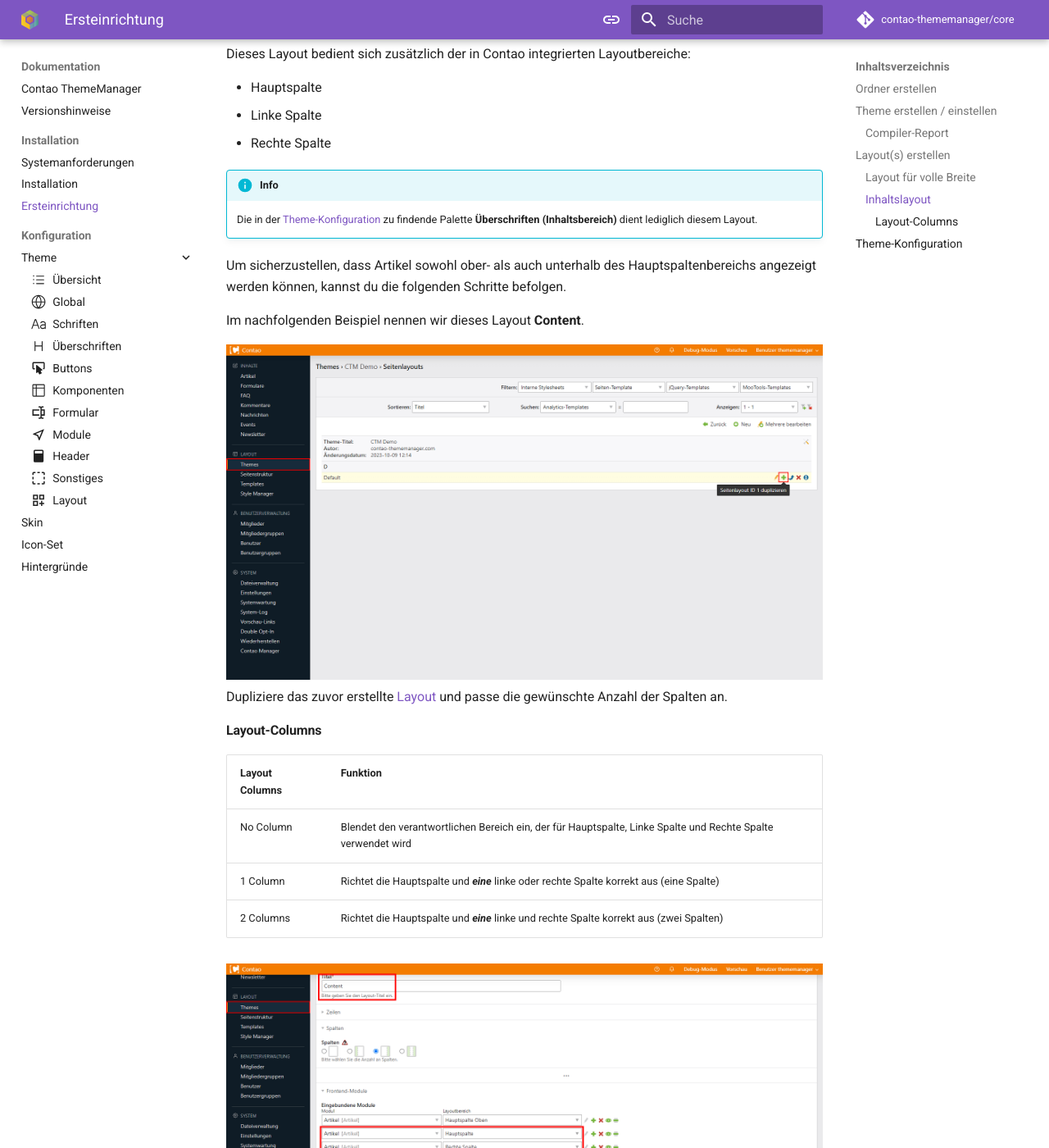
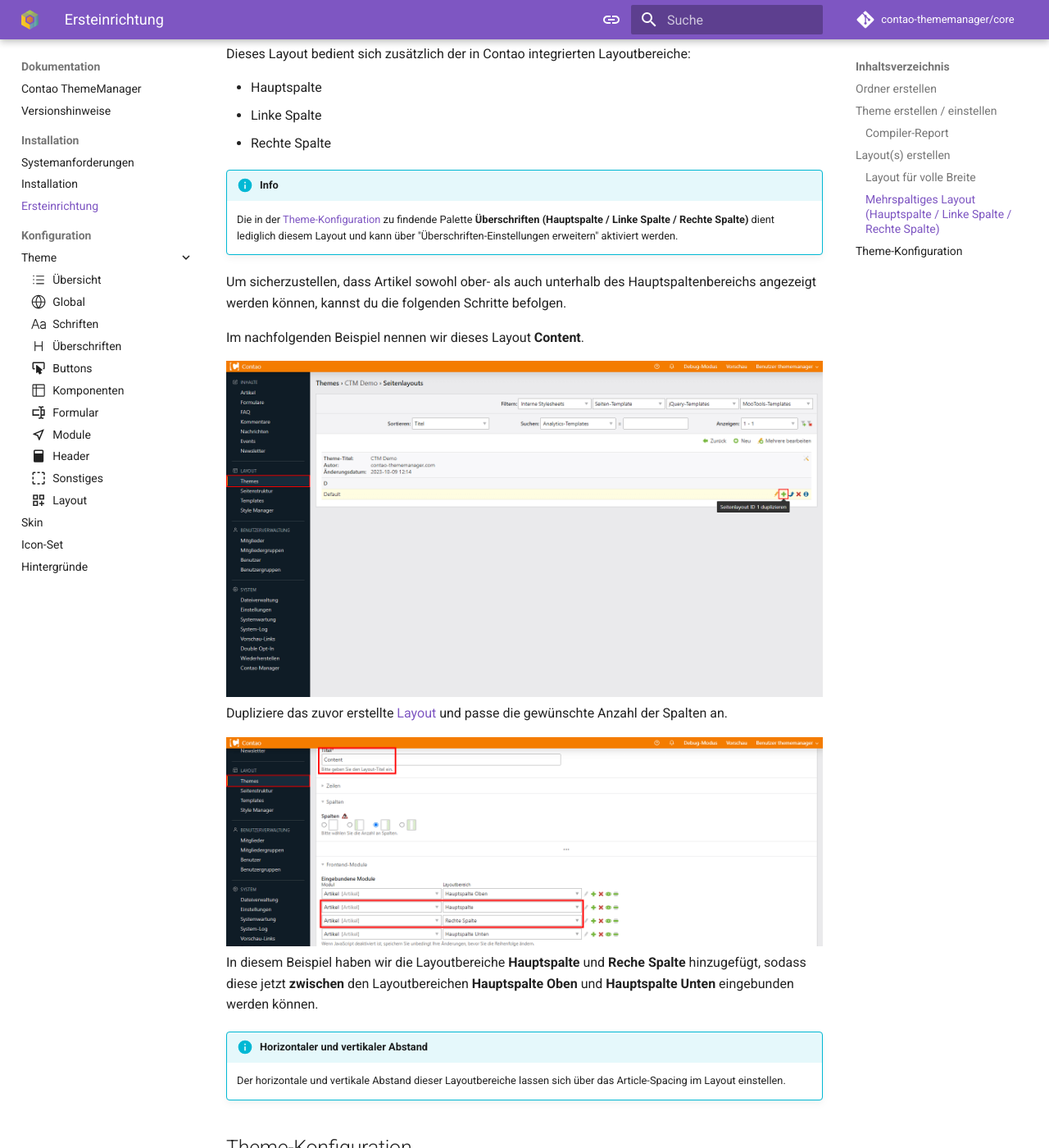
Before and after one commit to contao-thememanager/docs, an MkDocs documentation site: the page built from docs/pages/docs/installation/setup.md, in a window 1280 px wide and 1400 px high, scrolled down 4704 px. Shown: the whole window at 82% size. Built offline with MkDocs 1.6.1 and Material for MkDocs 9.7.7, drawn with Linux system fonts in a browser that asks for light colours; comment, search, counter and statistics services are not loaded; some of the changed text lies outside the part shown.

```diff
--- a/docs/pages/docs/installation/setup.md
+++ b/docs/pages/docs/installation/setup.md
@@ -55,10 +55,10 @@ offiziellen [Contao-Dokumentation](https://docs.contao.org/manual/de/layout/them
 Mithilfe des ThemeManager Frameworks benötigen wir nicht mehr für jeden Zweck ein eigenes Layout. Wir empfehlen die
 Erstellung der folgenden zwei Layouts.
 
-| Layout                                   | Beschreibung                                                      |
-|------------------------------------------|-------------------------------------------------------------------|
-| [Volle Breite](#layout-für-volle-breite) | Artikel mit voller Breite                                         |
-| [Inhaltslayout](#inhaltslayout)          | Beinhaltet zusätzlich Artikel mit linker/rechter und Hauptspalte. |
+| Layout                                                                               | Beschreibung                                                      |
+|--------------------------------------------------------------------------------------|-------------------------------------------------------------------|
+| [Volle Breite](#layout-für-volle-breite)                                             | Artikel mit voller Breite                                         |
+| [Mehrspaltiges Layout](#mehrspaltiges-layout-hauptspalte-linke-spalte-rechte-spalte) | Beinhaltet zusätzlich Artikel mit linker/rechter und Hauptspalte. |
 
 ### Layout für volle Breite
 
@@ -87,7 +87,7 @@ Reihenfolge ein:
 2. _icon.css
 3. _background.css[^2]
 
-### Inhaltslayout
+### Mehrspaltiges Layout (Hauptspalte / Linke Spalte / Rechte Spalte)
 
 Dieses Layout bedient sich zusätzlich der in Contao integrierten Layoutbereiche:
 
@@ -97,7 +97,7 @@ Dieses Layout bedient sich zusätzlich der in Contao integrierten Layoutbereiche
 
 !!! info
 
-    Die in der [Theme-Konfiguration](../configuration/theme/global.md) zu findende Palette **Überschriften (Inhaltsbereich)** dient lediglich diesem Layout.
+    Die in der [Theme-Konfiguration](../configuration/theme/global.md) zu findende Palette **Überschriften (Hauptspalte / Linke Spalte / Rechte Spalte)** dient lediglich diesem Layout und kann über "Überschriften-Einstellungen erweitern" aktiviert werden.
 
 Um sicherzustellen, dass Artikel sowohl ober- als auch unterhalb des Hauptspaltenbereichs angezeigt werden können,
 kannst du die folgenden Schritte befolgen.
@@ -107,21 +107,11 @@ Im nachfolgenden Beispiel nennen wir dieses Layout **Content**.
 ![Default-Layout duplizieren](../../../assets/setup/4_layout_7.png)
 Dupliziere das zuvor erstellte [Layout](#layout-für-volle-breite) und passe die gewünschte Anzahl der Spalten an.
 
-#### Layout-Columns
-
-| Layout Columns | Funktion                                                                                                     |
-|----------------|--------------------------------------------------------------------------------------------------------------|
-| No Column      | Blendet den verantwortlichen Bereich ein, der für Hauptspalte, Linke Spalte und Rechte Spalte verwendet wird |
-| 1 Column       | Richtet die Hauptspalte und ***eine*** linke oder rechte Spalte korrekt aus (eine Spalte)                    |
-| 2 Columns      | Richtet die Hauptspalte und ***eine*** linke und rechte Spalte korrekt aus (zwei Spalten)                    |
-
 ![Content-Layout einstellen](../../../assets/setup/4_layout_8.png)
 In diesem Beispiel haben wir die Layoutbereiche **Hauptspalte** und **Reche Spalte** hinzugefügt, sodass diese jetzt
-**zwischen** den Layoutbereichen **Hauptspalte Oben** und **Hauptspalte Unten** eingebunden werden müssen.
+**zwischen** den Layoutbereichen **Hauptspalte Oben** und **Hauptspalte Unten** eingebunden werden können.
 
-Die StyleManager-Einstellung der [Layout-Columns](#layout-columns) hängt dabei von der genutzten Anzahl der Spalten ab.
-
-!!! info
+!!! info "Horizontaler und vertikaler Abstand"
 
     Der horizontale und vertikale Abstand dieser Layoutbereiche lassen sich über das Article-Spacing im Layout
     einstellen.
```
Also changed, not shown: docs/pages/docs/configuration/backgrounds.md (+1 -1 lines), docs/pages/docs/configuration/theme/headings.md (+6 -5 lines), docs/pages/docs/configuration/theme/layout.md (+1 -1 lines), docs/assets/setup/4_layout_8.png.
